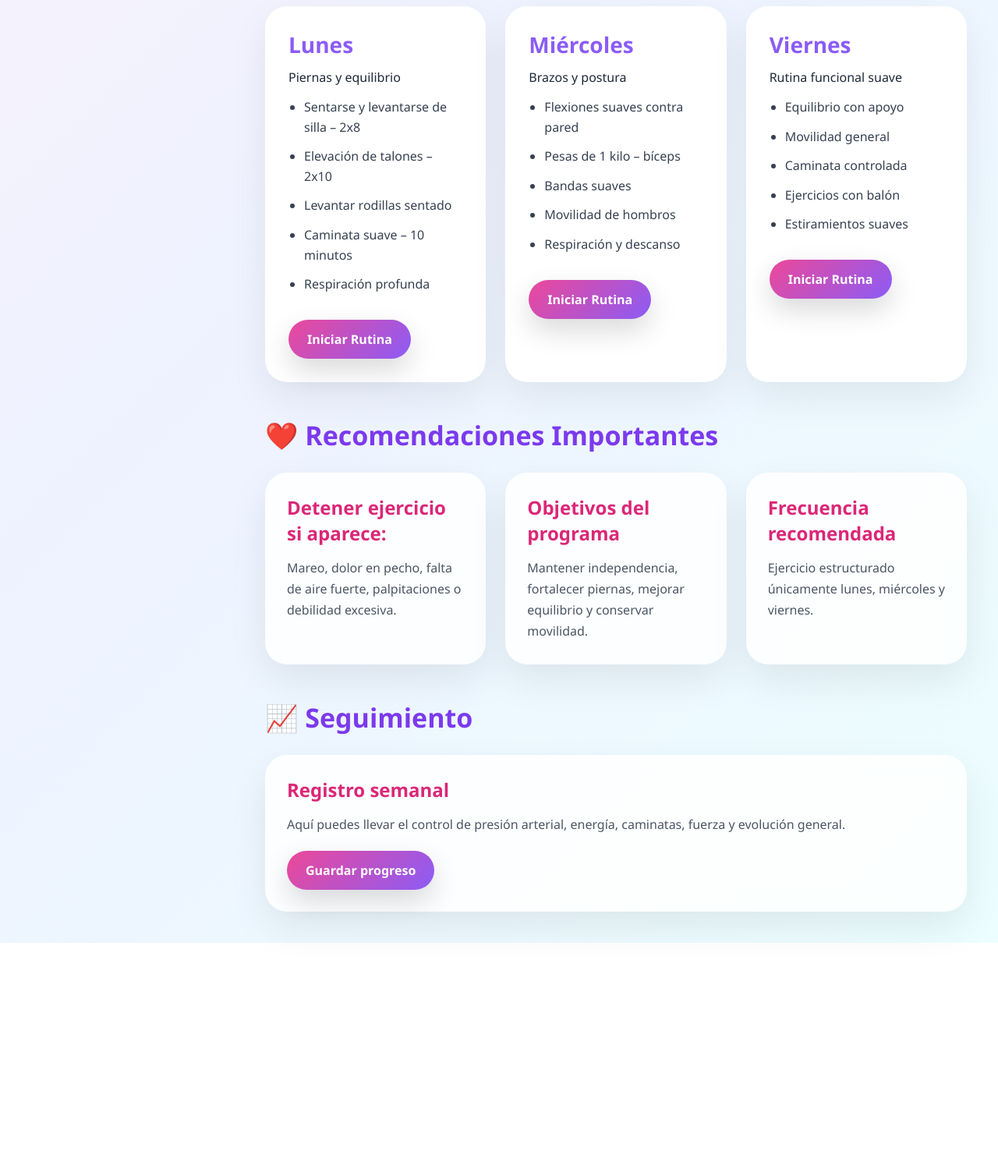
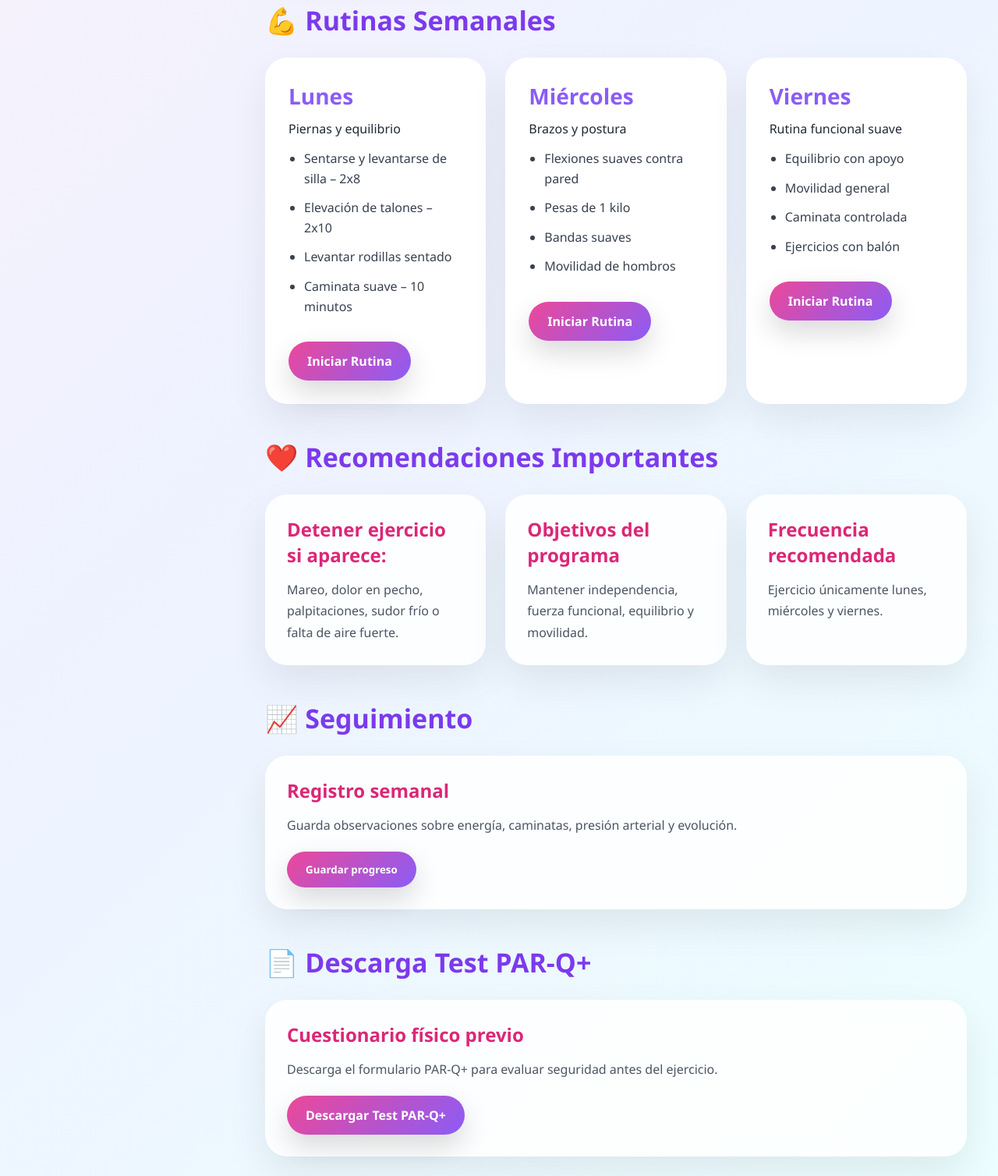
Before and after one commit to Orlyk2/RutinaMaryR, a plain HTML site: page index.html in a window 1280 px wide. Shown: the part 1032-2540 px from the top of the page at 78% size. Before the commit the page ends 2241 px from the top, so only its background shows below. Drawn offline with Linux system fonts and the light colour scheme.

Commit message:
Update index.html

```diff
--- a/index.html
+++ b/index.html
@@ -110,7 +110,7 @@ body{
   line-height:1.6;
 }
 
-/* CARD */
+/* SECTION */
 
 .section{
   margin-top:45px;
@@ -122,11 +122,15 @@ body{
   color:#7c3aed;
 }
 
+/* GRID */
+
 .grid{
   display:grid;
   grid-template-columns:repeat(auto-fit,minmax(280px,1fr));
   gap:25px;
 }
+
+/* CARD */
 
 .card{
   background:rgba(255,255,255,.85);
@@ -152,7 +156,7 @@ body{
   line-height:1.7;
 }
 
-/* BOTÓN */
+/* BUTTON */
 
 .btn{
   display:inline-block;
@@ -165,13 +169,15 @@ body{
   font-weight:bold;
   transition:.3s;
   box-shadow:0 15px 35px rgba(0,0,0,.15);
+  border:none;
+  cursor:pointer;
 }
 
 .btn:hover{
   transform:translateY(-4px) scale(1.03);
 }
 
-/* DIAGNÓSTICO */
+/* FORM */
 
 .form-box{
   display:grid;
@@ -231,7 +237,7 @@ body{
   color:#374151;
 }
 
-/* PACIENTE */
+/* PATIENT */
 
 .patient-box{
   background:linear-gradient(135deg,#fbcfe8,#ddd6fe);
@@ -247,7 +253,7 @@ body{
   font-size:28px;
 }
 
-/* FLOATING BUTTON */
+/* FLOAT */
 
 .float{
   position:fixed;
@@ -323,14 +329,17 @@ body{
     <a href="#rutinas">💪 Rutinas</a>
     <a href="#salud">❤️ Salud</a>
     <a href="#progreso">📈 Progreso</a>
+    <a href="#pqrs">📄 Test PAR-Q+</a>
   </div>
 
   <div class="patient-box">
+
     <h3>Paciente</h3>
 
     <p><strong>Nombre:</strong> Mariela Rocha</p>
     <p><strong>Año:</strong> 1950</p>
-    <p><strong>Condiciones:</strong></p>
+
+    <p style="margin-top:12px"><strong>Condiciones:</strong></p>
 
     <ul style="padding-left:20px;margin-top:10px">
       <li>Hipertensión</li>
@@ -347,15 +356,13 @@ body{
 
 <div class="main">
 
-  <!-- HERO -->
-
 <section class="hero" id="inicio">
 
   <h2>Bienvenida Mariela 🌸</h2>
 
   <p>
     Este espacio fue creado para ayudarte a mantener tu movilidad,
-      equilibrio, bienestar y fuerza de manera segura y tranquila.
+    equilibrio y bienestar de forma segura y tranquila.
   </p>
 
   <a href="#rutinas" class="btn">
@@ -409,6 +416,10 @@ body{
 
       <textarea rows="5" placeholder="Escribe cómo se siente hoy..."></textarea>
 
+      <button class="btn" onclick="enviarDiagnostico()">
+        Enviar
+      </button>
+
     </div>
 
   </div>
@@ -438,10 +449,11 @@ body{
         <li>Elevación de talones – 2x10</li>
         <li>Levantar rodillas sentado</li>
         <li>Caminata suave – 10 minutos</li>
-          <li>Respiración profunda</li>
       </ul>
 
-        <a href="#" class="btn">
+      <a href="https://www.youtube.com/watch?v=4BOTvaRaDjI"
+      target="_blank"
+      class="btn">
         Iniciar Rutina
       </a>
 
@@ -457,13 +469,14 @@ body{
 
       <ul>
         <li>Flexiones suaves contra pared</li>
-          <li>Pesas de 1 kilo – bíceps</li>
+        <li>Pesas de 1 kilo</li>
         <li>Bandas suaves</li>
         <li>Movilidad de hombros</li>
-          <li>Respiración y descanso</li>
       </ul>
 
-        <a href="#" class="btn">
+      <a href="https://www.youtube.com/watch?v=VHyGqsPOUHs"
+      target="_blank"
+      class="btn">
         Iniciar Rutina
       </a>
 
@@ -482,10 +495,11 @@ body{
         <li>Movilidad general</li>
         <li>Caminata controlada</li>
         <li>Ejercicios con balón</li>
-          <li>Estiramientos suaves</li>
       </ul>
 
-        <a href="#" class="btn">
+      <a href="https://www.youtube.com/watch?v=8CE4ijWlQ18"
+      target="_blank"
+      class="btn">
         Iniciar Rutina
       </a>
 
@@ -510,8 +524,8 @@ body{
       <h3>Detener ejercicio si aparece:</h3>
 
       <p>
-          Mareo, dolor en pecho, falta de aire fuerte,
-          palpitaciones o debilidad excesiva.
+        Mareo, dolor en pecho, palpitaciones,
+        sudor frío o falta de aire fuerte.
       </p>
 
     </div>
@@ -521,8 +535,8 @@ body{
       <h3>Objetivos del programa</h3>
 
       <p>
-          Mantener independencia, fortalecer piernas,
-          mejorar equilibrio y conservar movilidad.
+        Mantener independencia, fuerza funcional,
+        equilibrio y movilidad.
       </p>
 
     </div>
@@ -532,8 +546,8 @@ body{
       <h3>Frecuencia recomendada</h3>
 
       <p>
-          Ejercicio estructurado únicamente
-          lunes, miércoles y viernes.
+        Ejercicio únicamente lunes,
+        miércoles y viernes.
       </p>
 
     </div>
@@ -555,12 +569,39 @@ body{
     <h3>Registro semanal</h3>
 
     <p>
-        Aquí puedes llevar el control de presión arterial,
-        energía, caminatas, fuerza y evolución general.
+      Guarda observaciones sobre energía,
+      caminatas, presión arterial y evolución.
     </p>
 
-      <a href="#" class="btn">
+    <button class="btn" onclick="guardarProgreso()">
       Guardar progreso
+    </button>
+
+  </div>
+
+</section>
+
+<!-- PARQ -->
+
+<section class="section" id="pqrs">
+
+  <h2 class="section-title">
+    📄 Descarga Test PAR-Q+
+  </h2>
+
+  <div class="card">
+
+    <h3>Cuestionario físico previo</h3>
+
+    <p>
+      Descarga el formulario PAR-Q+ para evaluar
+      seguridad antes del ejercicio.
+    </p>
+
+    <a href="https://www.physicalactivityreadiness.com/Files/PAR-Q+%20Spanish%20Version.pdf"
+    target="_blank"
+    class="btn">
+      Descargar Test PAR-Q+
     </a>
 
   </div>
@@ -575,5 +616,23 @@ body{
   ❤️
 </a>
 
+<!-- JAVASCRIPT -->
+
+<script>
+
+function enviarDiagnostico(){
+
+  alert("Su mensaje ha sido enviado con éxito");
+
+}
+
+function guardarProgreso(){
+
+  alert("Su mensaje se ha enviado con éxito");
+
+}
+
+</script>
+
 </body>
 </html>
```
Lines whose indentation alone changed are shown as unchanged.
